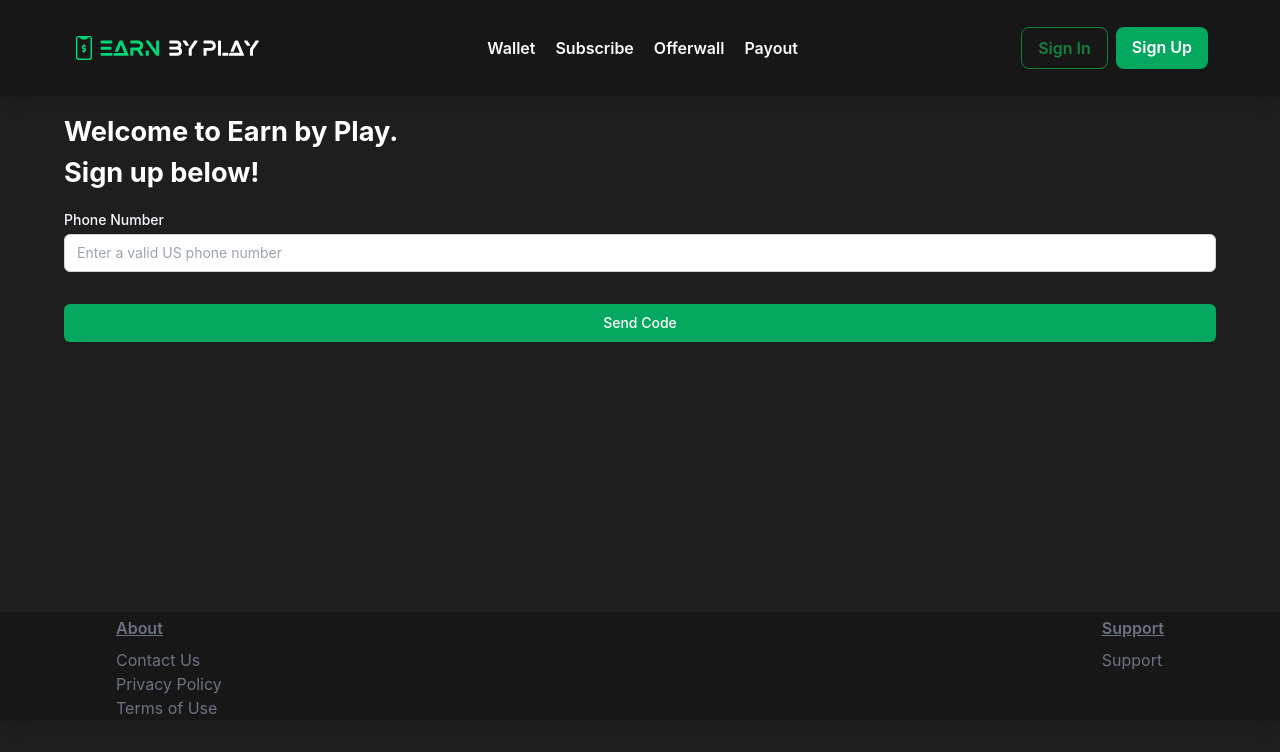
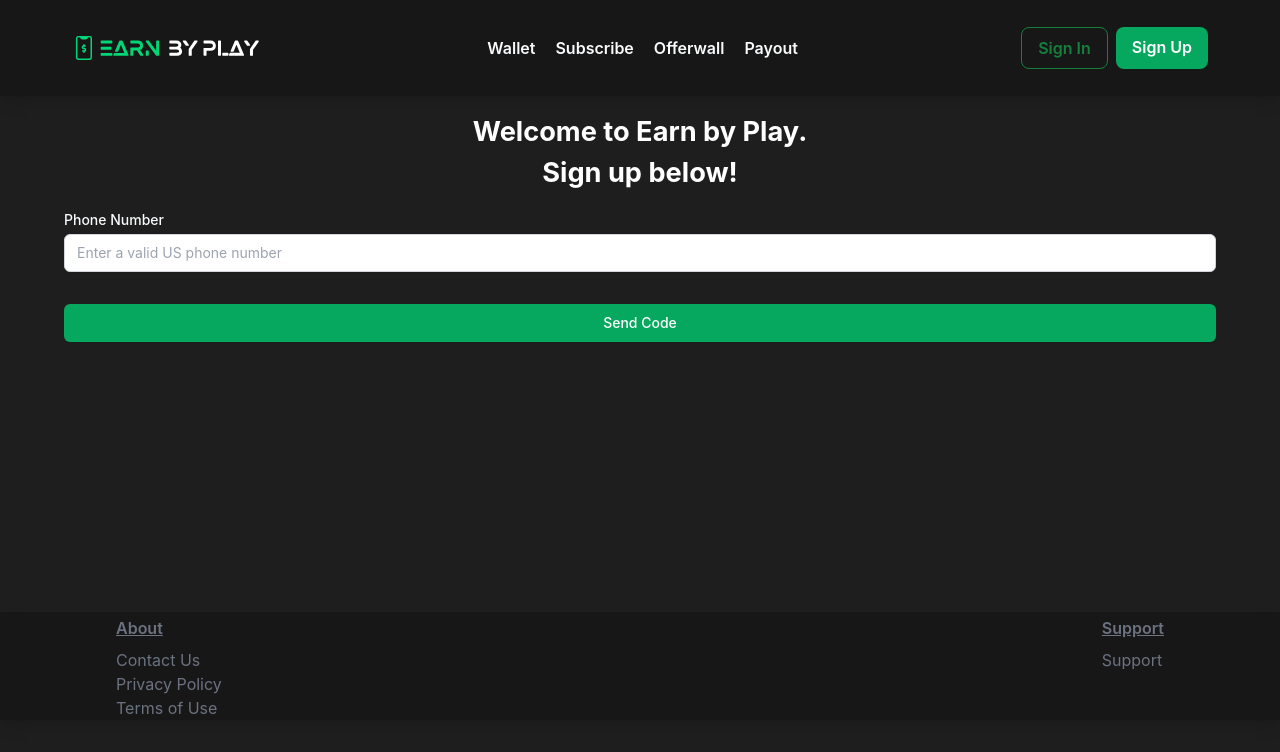
Before and after one commit to lsaffie/earnbyplay-frontend, a React (Create React App) app: page /phone-login in a window 1280 px wide. Shown: the top 752 px of the page. Built offline with nearby package versions, Linux system fonts and the light colour scheme; no server answers.

Commit message:
centered welcome message

```diff
--- a/src/components/PhoneNumberForm.js
+++ b/src/components/PhoneNumberForm.js
@@ -26,11 +26,11 @@
   return (
     <>
       {mode === "signIn" ? (
-        <h2 className="text-2.5xl font-bold mb-4 text-left">
+        <h2 className="text-2.5xl font-bold mb-4 text-center">
           Welcome back!
         </h2>
       ):(
-        <h2 className="text-2.5xl font-bold mb-4 text-left">
+        <h2 className="text-2.5xl font-bold mb-4 text-center">
           Welcome to Earn by Play.
           <br />
           Sign up below!
```
